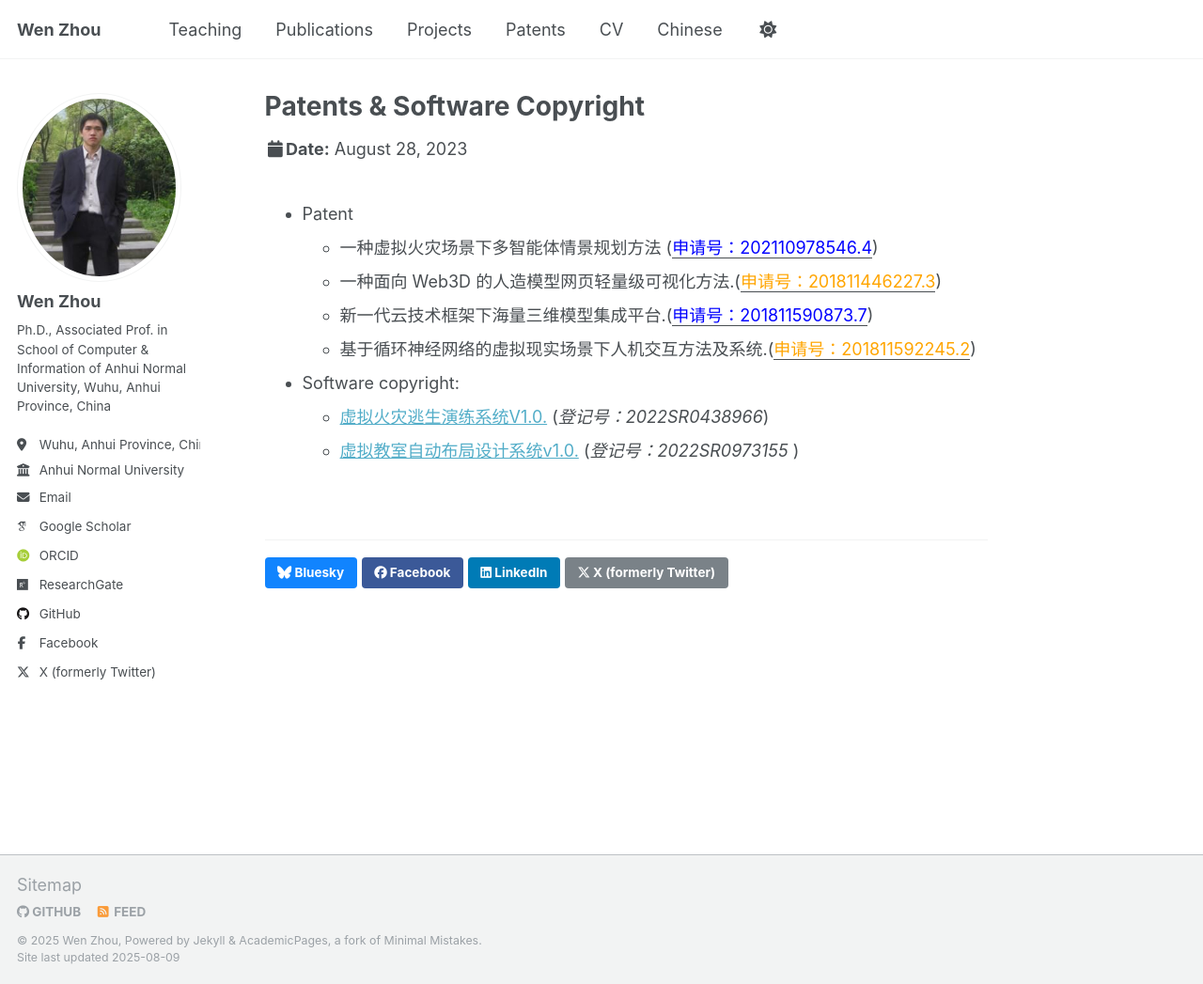
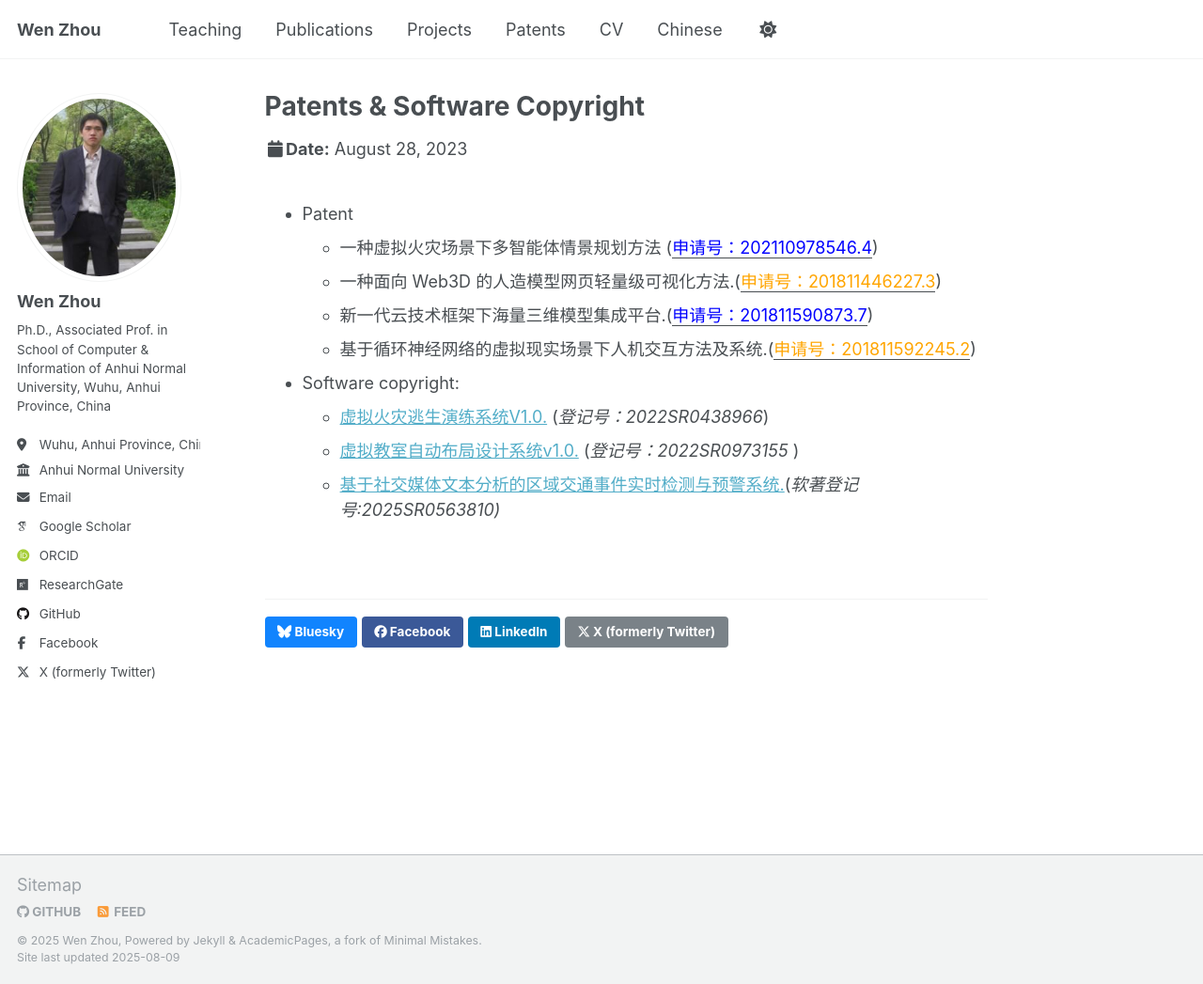
Before and after one commit to zhouwen327/zhouwen327.github.io, a Jekyll site: the page built from _patents/patent01.md, in a window 1280 px wide and 1047 px high. Shown: the whole window at 94% size. Built offline with Jekyll 4.4.1, drawn with Linux system fonts in a browser that asks for light colours; some web fonts are replaced.

Commit message:
Update patent01.md

```diff
--- a/_patents/patent01.md
+++ b/_patents/patent01.md
@@ -14,3 +14,4 @@ output: true
 - Software copyright:
     - <a href="http://ivr-ahnu.cn/cn/sr/202201.pdf">虚拟火灾逃生演练系统V1.0.</a> (<i>登记号：2022SR0438966</i>)
     - <a href="http://ivr-ahnu.cn/cn/sr/202202.pdf">虚拟教室自动布局设计系统v1.0.</a> (<i>登记号：2022SR0973155 </i>)
+    - <a href="http://ivr-ahnu.cn/cn/sr/202504.pdf">基于社交媒体文本分析的区域交通事件实时检测与预警系统.</a>(<i>软著登记号:2025SR0563810)</i>
```
